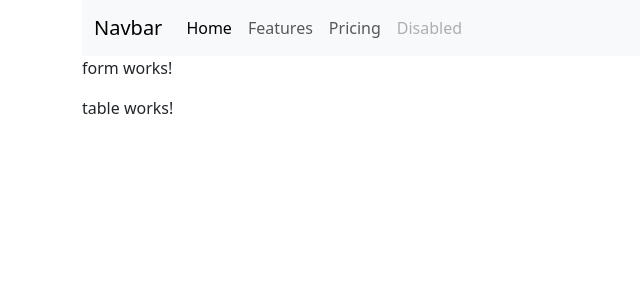
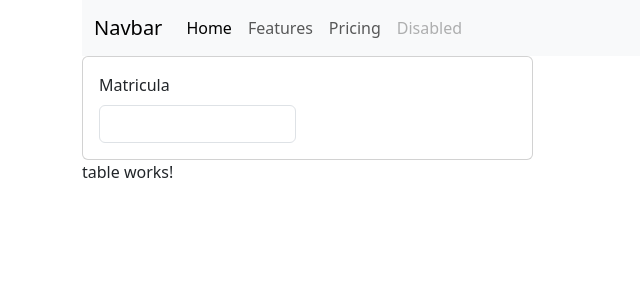
Before and after one commit to srzzuares/Backend-pythonMongo, an Angular app in the folder Frontend/Centro-Escolar/: page / in a window 1280 px wide. Shown: the top 300 px of the page, without its empty margins (0-640 px from the left). Built offline with nearby package versions, Linux system fonts and the light colour scheme.

Commit message:
code finished

```diff
--- a/Frontend/Centro-Escolar/src/app/components/form/form.component.html
+++ b/Frontend/Centro-Escolar/src/app/components/form/form.component.html
@@ -1 +1,12 @@
-<p>form works!</p>
+<div class="card">
+    <div class="card-body">
+        <form action="">
+            <div class="row">
+                <div class="col-lg-6">
+                    <label for="txtMatricula" class="form-label">Matricula</label>
+                    <input type="text" id="txtMatricula" name="matricula" class="form-control">
+                </div>
+            </div>
+        </form>
+    </div>
+</div>
```
